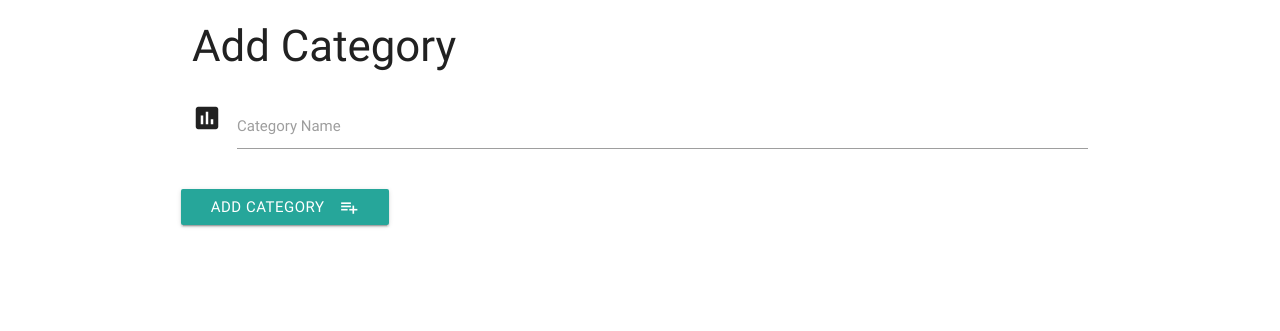
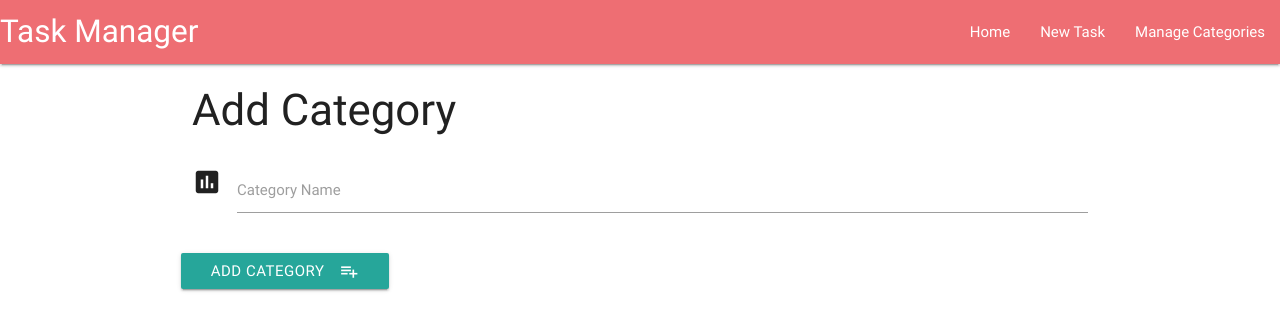
Before and after one commit to Davewalsh3/task_manager2, a Flask app: page /add_category in a window 1280 px wide. Shown: the top 331 px of the page. Run offline with Flask 2, Linux system fonts and the light colour scheme; some libraries are stand-ins or nearby versions.

Commit message:
add navbar

```diff
--- a/app.py
+++ b/app.py
@@ -77,7 +77,8 @@ def delete_category(category_id):
 @app.route('/edit_category/<category_id>')
 def edit_category(category_id):
     return render_template('editcategory.html',
-                           category=mongo.db.categories.find_one({'_id': ObjectId(category_id)}))
+                           category=mongo.db.categories.find_one
+                           ({'_id': ObjectId(category_id)}))
 
 
 @app.route('/update_category/<category_id>', methods=['POST'])
--- a/templates/addcategory.html
+++ b/templates/addcategory.html
@@ -1,4 +1,5 @@
 <!DOCTYPE html>
+
 {% extends 'base.html'%}
 
 {% block content %}
--- a/templates/base.html
+++ b/templates/base.html
@@ -8,8 +8,26 @@
 	<title>Task Manager App</title>
 </head>
 
-    <body>
-    <div class="container">
+	<body>
+		<header>
+		        <nav>
+            <div class="nav-wrapper">
+                <a href="{{url_for('get_tasks')}}" class="brand-logo">Task Manager</a>
+                <a href="#" data-activates="mobile-demo" class="button-collapse"><i class="material-icons">menu</i></a>
+                <ul id="nav-mobile" class="right hide-on-med-and-down">
+                    <li><a href="{{url_for('get_tasks')}}">Home</a></li>
+                    <li><a href="{{url_for('add_task')}}">New Task</a></li>
+                    <li><a href="{{url_for('get_categories')}}">Manage Categories</a></li>
+                </ul>
+                <ul class="side-nav" id="mobile-demo">
+                    <li><a href="{{url_for('get_tasks')}}">Home</a></li>
+                    <li><a href="{{url_for('add_task')}}">New Task</a></li>
+                    <li><a href="{{url_for('get_categories')}}">Manage Categories</a></li>
+                </ul>
+            </div>
+        </nav>
+		</header>
+		<div class="container">
 {% block content %} {% endblock %}
 </div>
 
@@ -17,11 +35,12 @@
     <link rel="stylesheet"  href="https://cdnjs.cloudflare.com/ajax/libs/materialize/0.100.2/css/materialize.min.css">
     <script src="https://cdnjs.cloudflare.com/ajax/libs/materialize/0.100.2/js/materialize.min.js"></script>
     <script type="text/javascript">
-        $(document).ready(function() {
-            $('.collapsible').collapsible();
-            $('select').material_select();
+		$(document).ready(function() {
+		$('.collapsible').collapsible();
+		$('select').material_select();
+		$(".button-collapse").sideNav();
         });
-
+		});
         $('.datepicker').pickadate({
             selectMonths: true, // Creates a dropdown to control month
             selectYears: 15, // Creates a dropdown of 15 years to control year,
```
